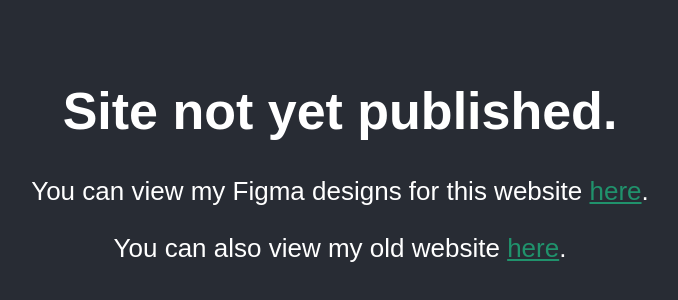
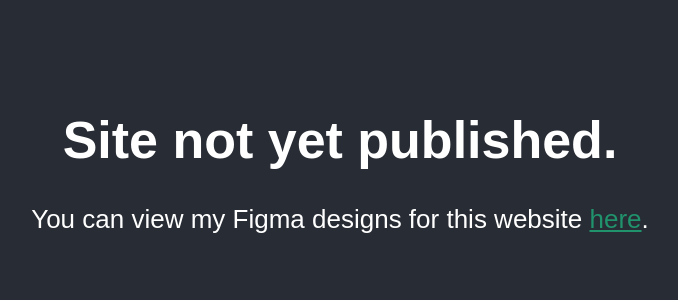
Before and after one commit to iaregoosedev/goose-portfolio, a React (Create React App) app: page / in a window 1280 px wide. Shown: the part 232-532 px from the top of the page, without its empty margins (300-978 px from the left). Built offline with nearby package versions, Linux system fonts and the light colour scheme.

Commit message:
Updated pre publish

```diff
--- a/src/Components/header.js
+++ b/src/Components/header.js
@@ -5,7 +5,6 @@
         <div>
             <h1 class="test">Site not yet published.</h1>
             <p>You can view my Figma designs for this website <a class="link" href="https://www.figma.com/file/8AeSRTABrmWvzMmeASMDAl/goose-portfolio?node-id=1%3A2&t=8DTXVc0kJQ8ZrLHs-1" target="_blank">here</a>.</p>
-            <p>You can also view my old website <a class="link" href="https://iaregoosedev.github.io/bessett-portfolio/" target="_blank">here</a>.</p>
         </div>
     )
 }
```
